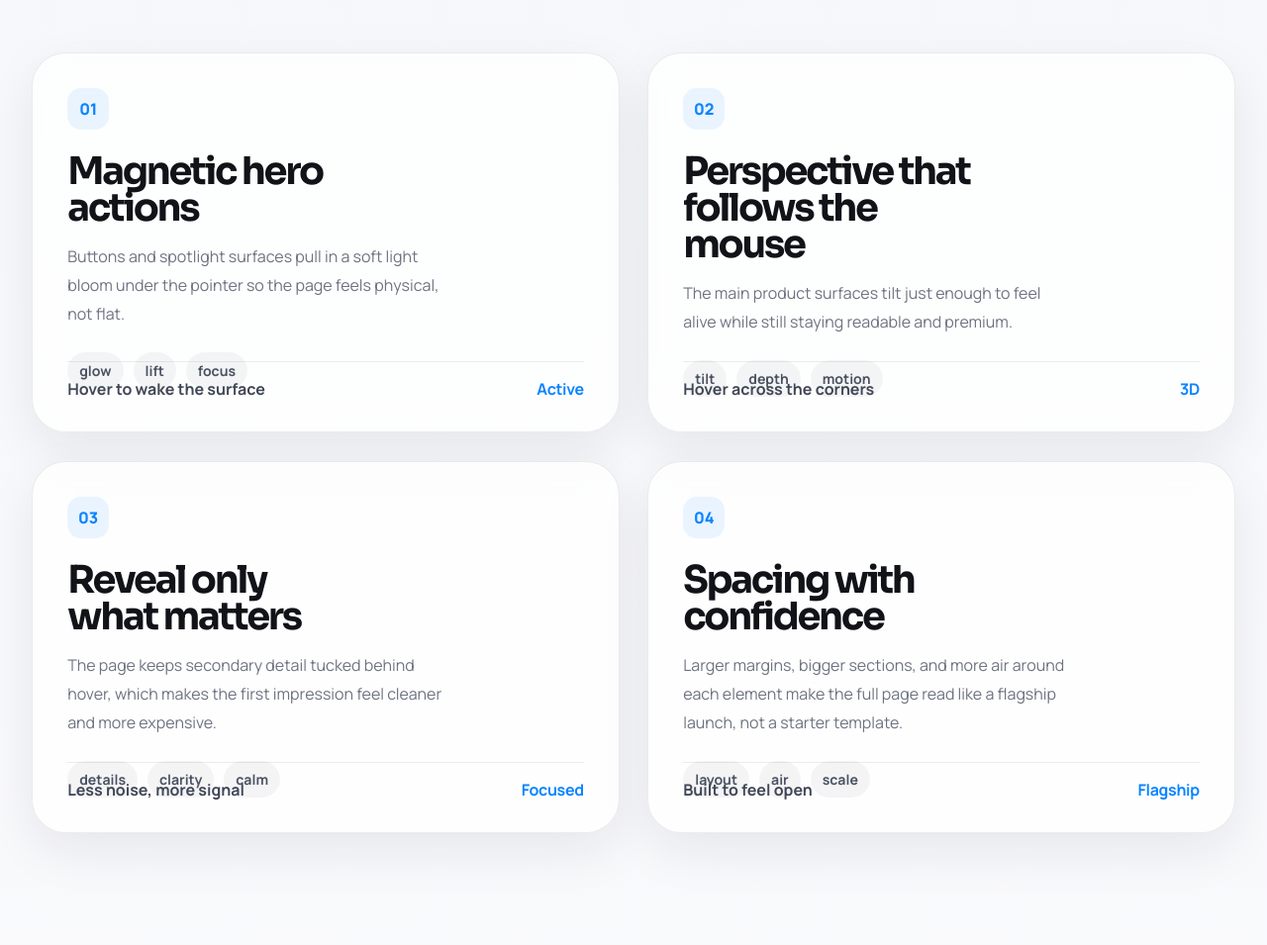
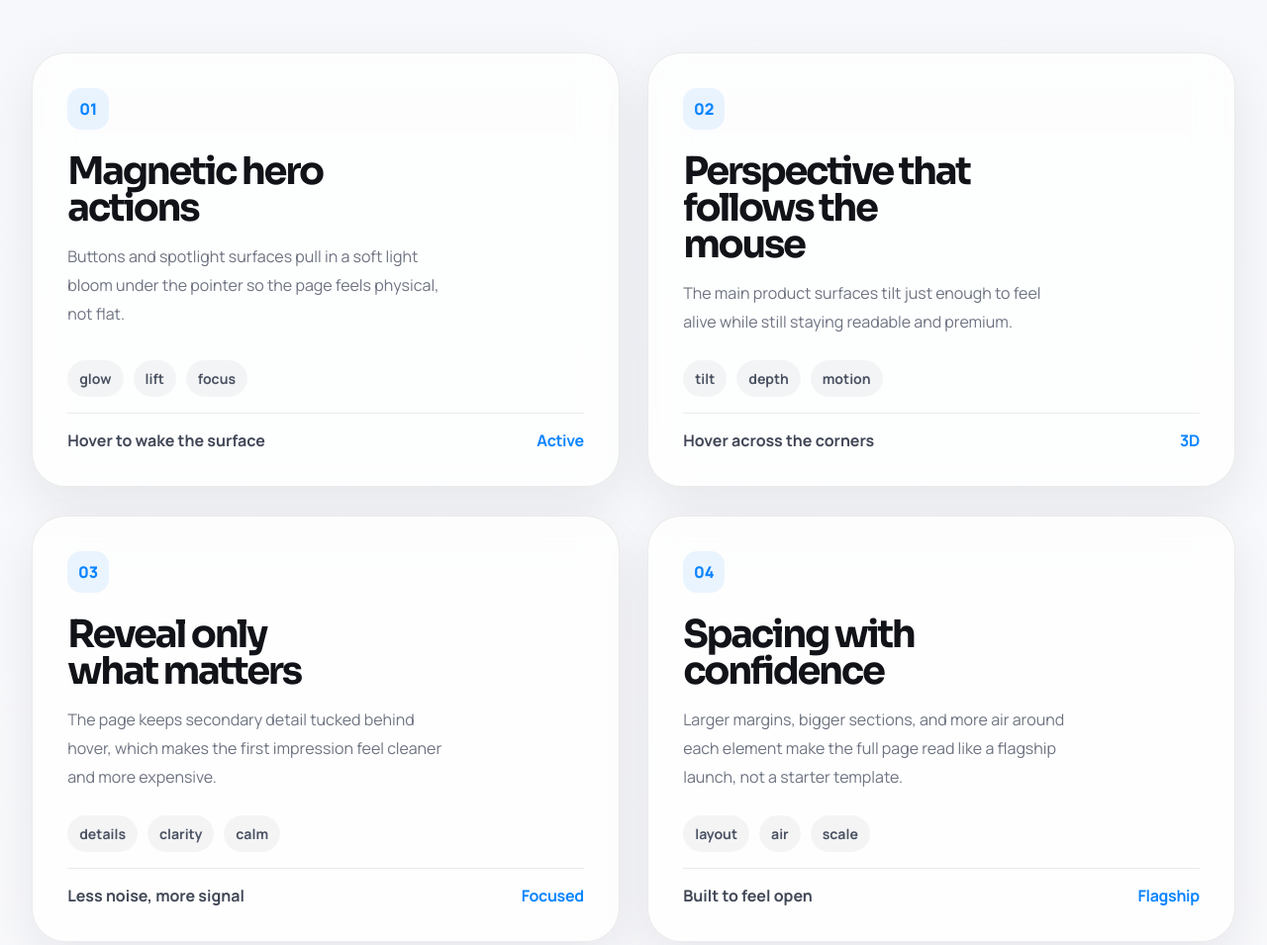
Before and after one commit to srosales2007/WEBPROJECT, a plain HTML site: page index.html in a window 1280 px wide. Shown: the part 5857-6812 px from the top of the page at 99% size. Drawn offline with Linux system fonts and the light colour scheme.

```diff
--- a/index.html
+++ b/index.html
@@ -1401,6 +1401,8 @@
 
     .hover-card {
       position: relative;
+      display: flex;
+      flex-direction: column;
       padding: clamp(1.5rem, 3vw, 2.2rem);
       min-height: 320px;
       border-radius: 34px;
@@ -1448,7 +1450,8 @@
       display: flex;
       gap: 10px;
       flex-wrap: wrap;
-      margin-top: 1.5rem;
+      margin-top: auto;
+      padding-top: 1.5rem;
     }
 
     .card-tags span {
@@ -1468,14 +1471,12 @@
     }
 
     .card-footer {
-      position: absolute;
-      left: clamp(1.5rem, 3vw, 2.2rem);
-      right: clamp(1.5rem, 3vw, 2.2rem);
-      bottom: clamp(1.4rem, 3vw, 2rem);
       display: flex;
       align-items: center;
       justify-content: space-between;
+      flex-wrap: wrap;
       gap: 12px;
+      margin-top: 1rem;
       padding-top: 1rem;
       border-top: 1px solid rgba(17, 19, 24, 0.08);
       color: #404756;
```
